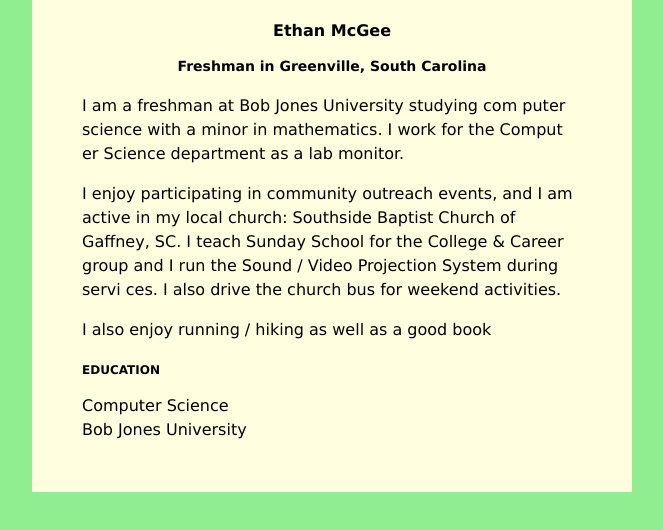
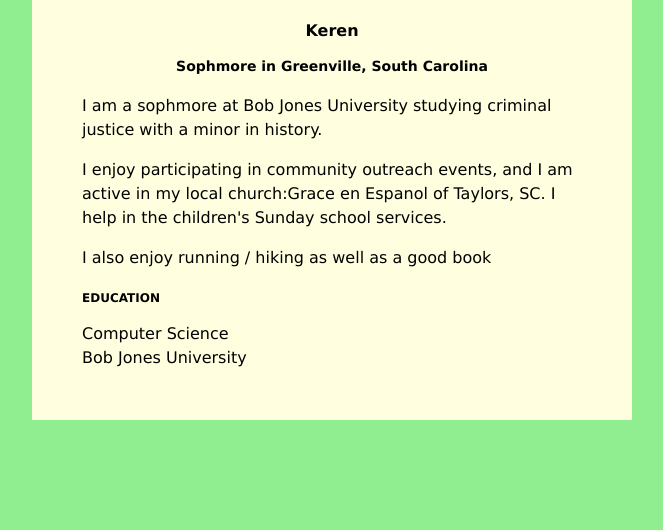
Before and after one commit to kpuen221/kpuen221.github.io, a plain HTML site: page index.html in a window 1280 px wide. Shown: the whole page, without its empty margins (308-971 px from the left). Drawn offline with Linux system fonts and the light colour scheme.

Commit message:
Update index.html

```diff
--- a/index.html
+++ b/index.html
@@ -31,18 +31,13 @@
 </head>
 <body>
     <div id="content">
-        <h1>Ethan McGee</h1>
-        <h2>Freshman in Greenville, South Carolina</h2>
-         <p>I am a freshman at Bob Jones University studying com
-puter science with a minor in mathematics. I work for the Comput
-er Science department as a lab monitor.</p>
+        <h1>Keren</h1>
+        <h2>Sophmore in Greenville, South Carolina</h2>
+         <p>I am a sophmore at Bob Jones University studying criminal justice with a minor in history.</p>
          <p>
             I enjoy participating in community outreach events,
-and I am active in my local church: Southside Baptist Church of
-Gaffney, SC.  I teach Sunday School for the College &amp; Career
-group and I run the Sound / Video Projection System during servi
-ces.  I also drive the church bus for weekend activities.
-</p> <p>
+and I am active in my local church:Grace en Espanol of
+Taylors, SC.  I help in the children's Sunday school services.</p> <p>
             I also enjoy running / hiking as well as a good book
          </p>
         <h3>EDUCATION</h3>
```
